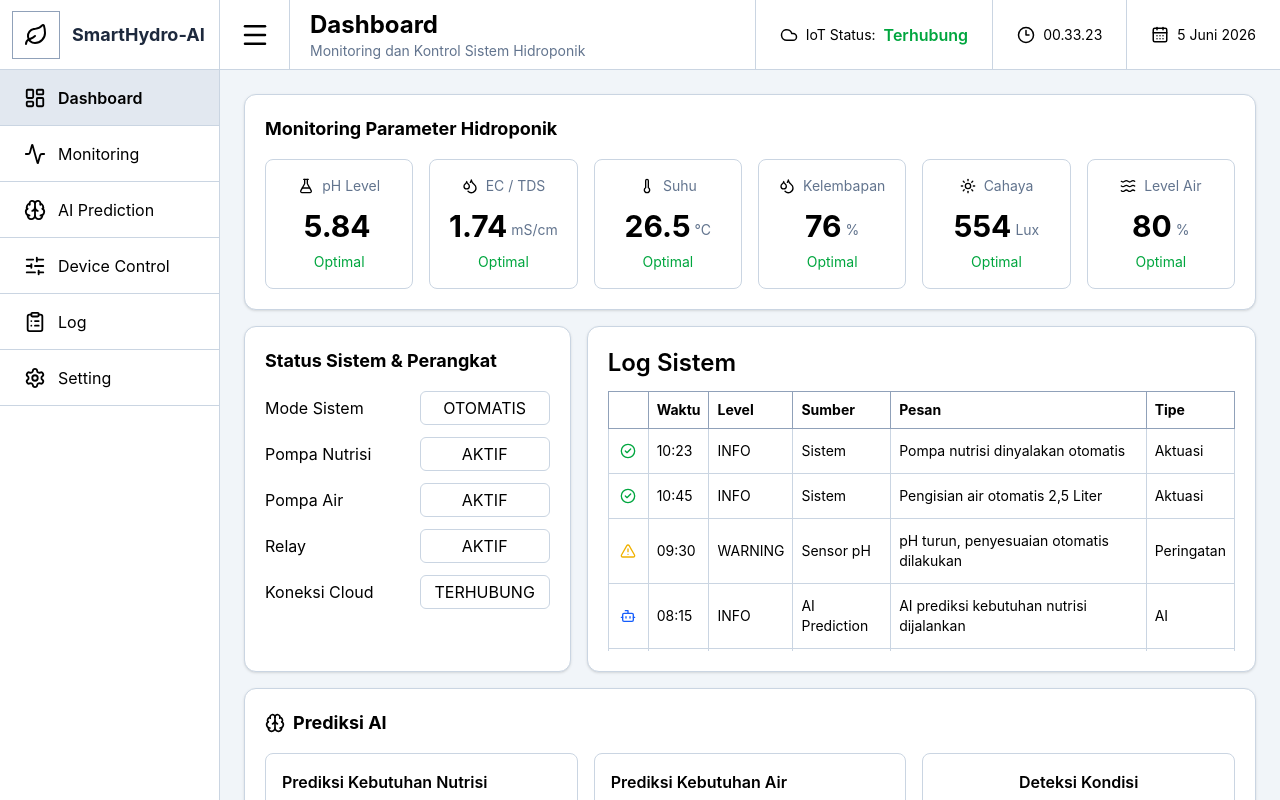
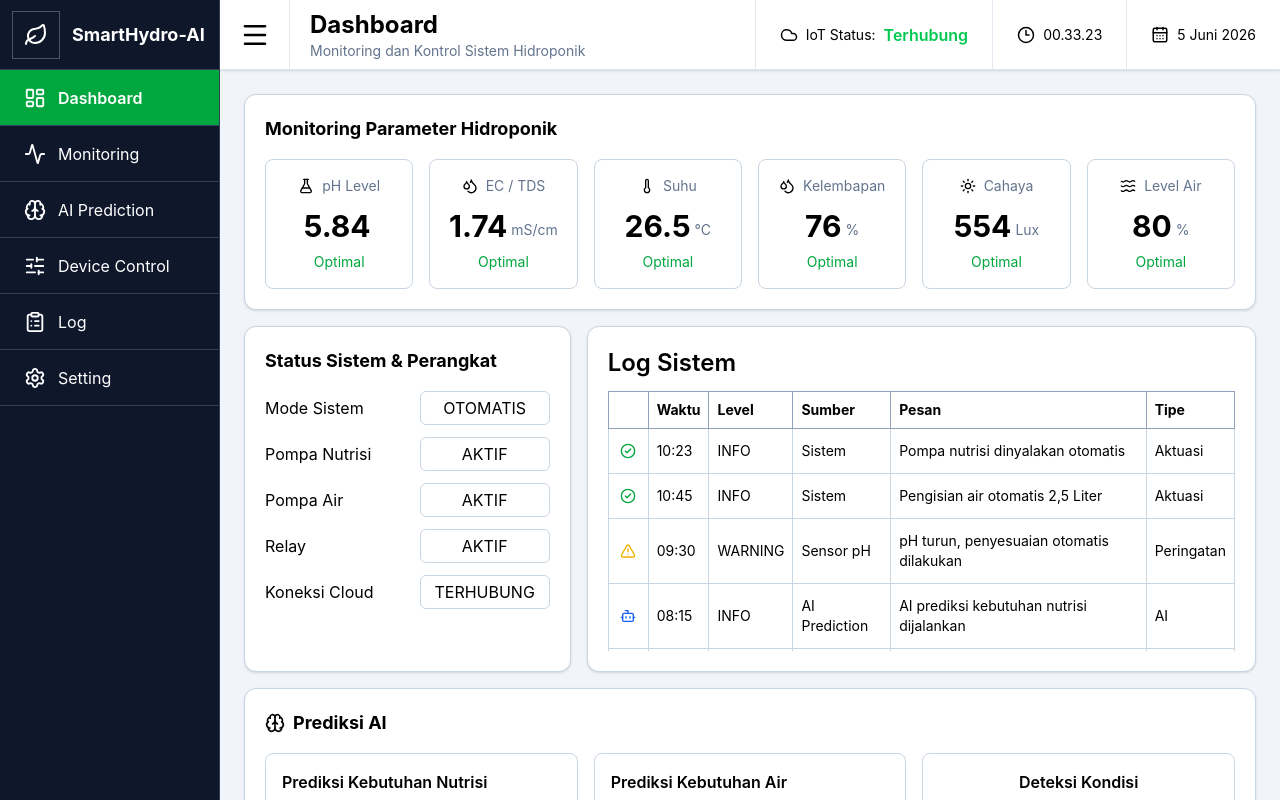
Before and after one commit to mutiarabotani/SmartHydro-IOT, a React (Vite) app: page / in a window 1280 px wide. Shown: the top 800 px of the page. Built offline with nearby package versions, Linux system fonts and the light colour scheme.

Commit message:
smarthydro-iot

```diff
--- a/src/components/Navbar.jsx
+++ b/src/components/Navbar.jsx
@@ -10,18 +10,15 @@ export default function Navbar({
   title = "Dashboard",
   subtitle = "Monitoring dan Kontrol Sistem Hidroponik"
 }) {
-
   const [currentTime, setCurrentTime] =
     useState(new Date());
 
   useEffect(() => {
-
     const timer = setInterval(() => {
       setCurrentTime(new Date());
     }, 1000);
 
     return () => clearInterval(timer);
-
   }, []);
 
   const formattedDate =
@@ -42,24 +39,23 @@ export default function Navbar({
     <div
       className="
       bg-white
+      shadow-sm
       border-b
-      border-slate-300
+      border-slate-200
       h-[70px]
       flex
       justify-between
       items-center
       "
     >
-
       {/* KIRI */}
 
       <div className="flex h-full">
-
         <div
           className="
           w-[70px]
           border-r
-          border-slate-300
+          border-slate-200
           flex
           items-center
           justify-center
@@ -69,86 +65,74 @@ export default function Navbar({
         </div>
 
         <div className="px-5 flex flex-col justify-center">
-
           <h1 className="text-2xl font-bold">
             {title}
           </h1>
 
-         <p className="text-sm text-slate-500">
-          {subtitle}
-        </p>
-
+          <p className="text-sm text-slate-500">
+            {subtitle}
+          </p>
         </div>
-
       </div>
 
       {/* KANAN */}
 
       <div className="flex h-full">
-
         <div
           className="
           px-6
           border-l
-          border-slate-300
+          border-slate-200
           flex
           items-center
           gap-2
           "
         >
-
           <Cloud size={18} />
 
           <span className="text-sm">
             IoT Status:
           </span>
 
-          <span className="font-semibold text-green-600">
+          <span className="font-semibold text-green-500">
             Terhubung
           </span>
-
         </div>
 
         <div
           className="
           px-6
           border-l
-          border-slate-300
+          border-slate-200
           flex
           items-center
           gap-2
           "
         >
-
           <Clock3 size={18} />
 
           <span className="text-sm">
             {formattedTime}
           </span>
-
         </div>
 
         <div
           className="
           px-6
           border-l
-          border-slate-300
+          border-slate-200
           flex
           items-center
           gap-2
           "
         >
-
           <CalendarDays size={18} />
 
           <span className="text-sm whitespace-nowrap">
             {formattedDate}
           </span>
-
         </div>
-
       </div>
-
     </div>
   );
 }
--- a/src/components/Sidebar.jsx
+++ b/src/components/Sidebar.jsx
@@ -11,7 +11,6 @@ import {
 import { useNavigate, useLocation } from "react-router-dom";
 
 export default function Sidebar() {
-
   const navigate = useNavigate();
   const location = useLocation();
 
@@ -20,32 +19,31 @@ export default function Sidebar() {
       className="
       w-[220px]
       min-h-screen
-      bg-white
+      bg-slate-900
+      text-white
       border-r
-      border-slate-300
+      border-slate-700
       "
     >
-
       {/* HEADER */}
 
       <div
         className="
         h-[70px]
         border-b
-        border-slate-300
+        border-slate-700
         flex
         items-center
         px-3
         gap-3
         "
       >
-
         <div
           className="
           w-12
           h-12
           border
-          border-slate-400
+          border-slate-600
           flex
           items-center
           justify-center
@@ -54,16 +52,14 @@ export default function Sidebar() {
           <Leaf size={24} />
         </div>
 
-        <h1 className="font-bold text-lg text-slate-800">
+        <h1 className="font-bold text-lg">
           SmartHydro-AI
         </h1>
-
       </div>
 
       {/* MENU */}
 
       <div>
-
         <MenuItem
           icon={<LayoutDashboard size={22} />}
           text="Dashboard"
@@ -97,9 +93,7 @@ export default function Sidebar() {
           icon={<Settings size={22} />}
           text="Setting"
         />
-
       </div>
-
     </div>
   );
 }
@@ -110,7 +104,6 @@ function MenuItem({
   active,
   onClick
 }) {
-
   return (
     <div
       onClick={onClick}
@@ -121,23 +114,22 @@ function MenuItem({
       gap-3
       px-6
       border-b
-      border-slate-300
+      border-slate-700
       cursor-pointer
+      transition-all
 
       ${
         active
-          ? "bg-slate-200 font-semibold"
-          : "hover:bg-slate-100"
+          ? "bg-green-600 text-white font-semibold"
+          : "hover:bg-slate-800"
       }
       `}
     >
-
       {icon}
 
       <span className="text-base">
         {text}
       </span>
-
     </div>
   );
 }
```
